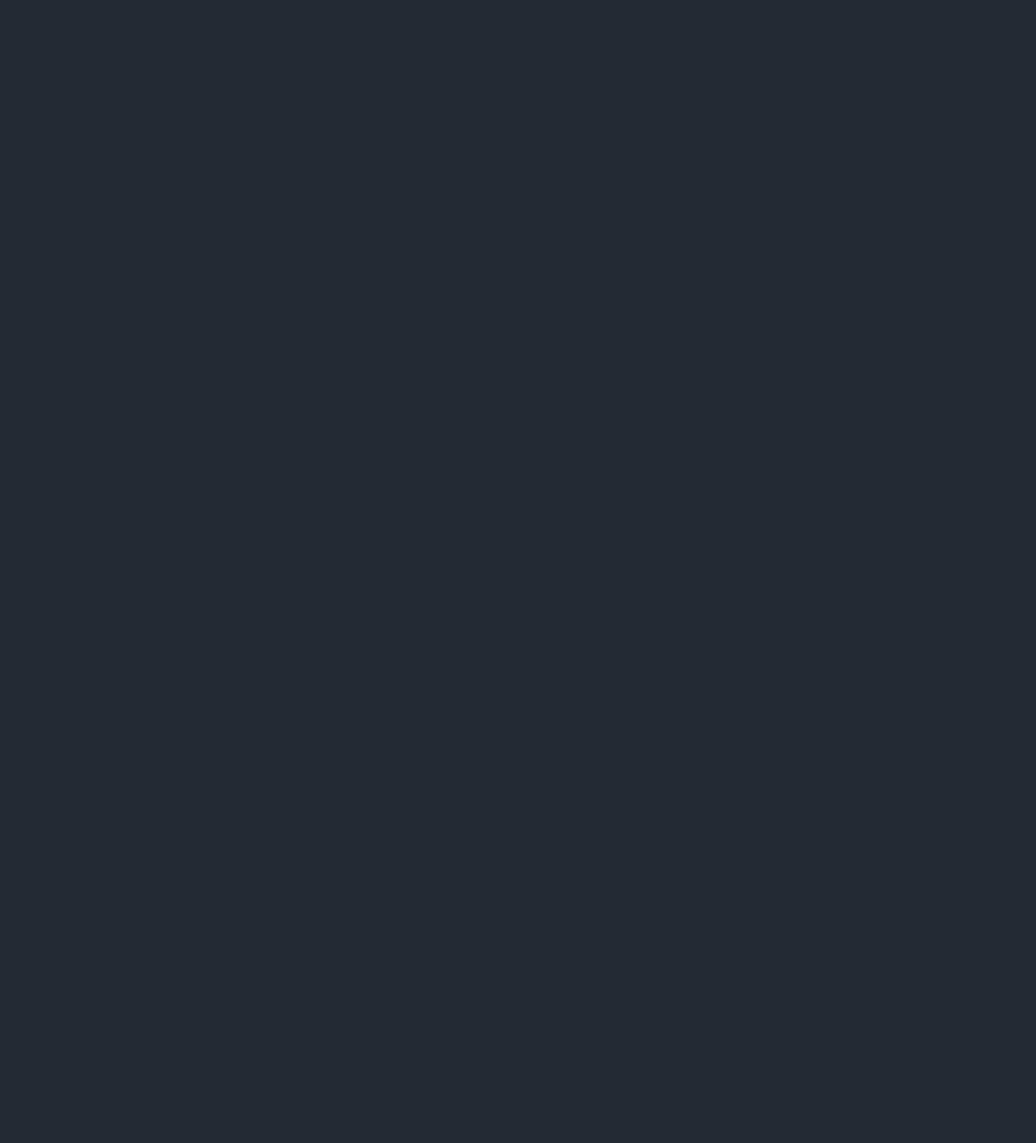
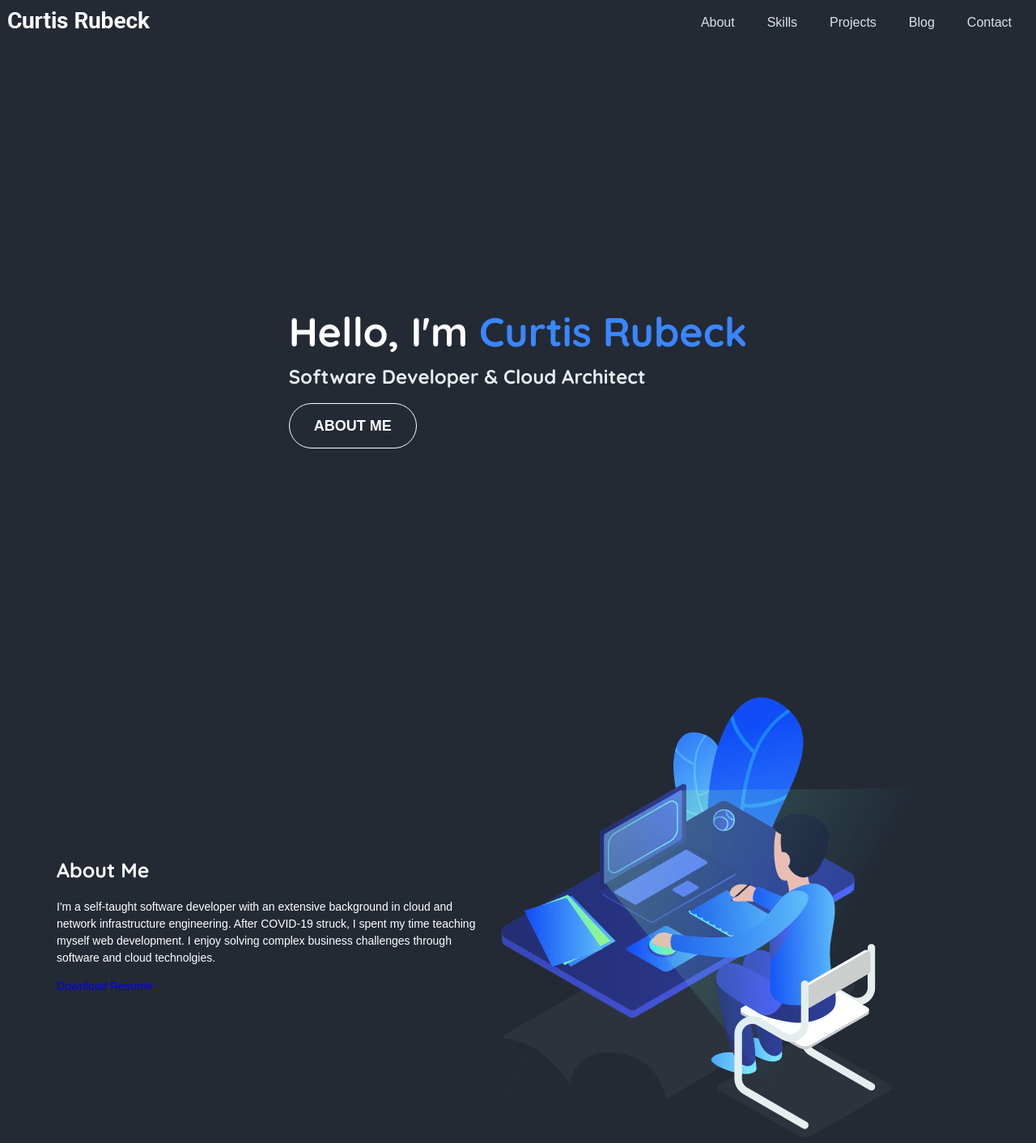
Before and after one commit to curtrube/static-site-template, a website: page index.html in a window 1280 px wide. Shown: the whole page at 81% size. Before the commit the page ends 800 px from the top, so only its background shows below. Drawn offline with nearby package versions, Linux system fonts and the light colour scheme.

Commit message:
added about me section

```diff
--- a/css/site.css
+++ b/css/site.css
@@ -17,7 +17,7 @@ html {
 body {
   background: var(--color-body);
   font-family: "Poppins", sans-serif;
-
+  color: #fff;
   font-size: 1.4rem;
   line-height: 1.5;
 }
@@ -29,6 +29,10 @@ h4,
 h5,
 h6 {
   font-family: "Quicksand", sans-serif;
+}
+
+h1 {
+  font-size: 2.5rem;
 }
 
 /* Links */
@@ -293,3 +297,7 @@ a {
 .card__body {
   margin: 0;
 }
+
+.about-me {
+  align-items: center;
+}
--- a/index.html
+++ b/index.html
@@ -17,6 +17,57 @@
     <link rel="stylesheet" href="./css/site.css" />
   </head>
   <body>
+    <nav class="nav collapsible">
+      <a class="nav__brand" href="#">
+        <img src="./img/curt_logo1.png" alt="" />
+      </a>
+      <svg class="icon icon--white nav__toggler">
+        <use xlink:href="./img/sprite.svg#menu"></use>
+      </svg>
+      <ul class="list nav__list collapsible__content">
+        <li class="nav__item"><a href="#">About</a></li>
+        <li class="nav__item"><a href="#">Skills</a></li>
+        <li class="nav__item"><a href="#">Projects</a></li>
+        <li class="nav__item"><a href="#">Blog</a></li>
+        <li class="nav__item"><a href="#">Contact</a></li>
+      </ul>
+    </nav>
+    <main>
+      <section>
+        <div class="hero">
+          <div>
+            <h1 class="hero__title">
+              Hello, I'm
+              <span style="color: #3a86ff">Curtis Rubeck</span>
+            </h1>
+            <h3 class="hero__title">Software Developer & Cloud Architect</h3>
+            <div class="hero__about">
+              <a href="#about" class="btn btn-secondary">About Me</a>
+            </div>
+          </div>
+        </div>
+      </section>
+      <section id="about">
+        <div class="container">
+          <div class="row about-me">
+            <div>
+              <h1>About Me</h1>
+              <p>
+                I'm a self-taught software developer with an extensive
+                background in cloud and network infrastructure engineering.
+                After COVID-19 struck, I spent my time teaching myself web
+                development. I enjoy solving complex business challenges through
+                software and cloud technolgies.
+              </p>
+              <a href="#"> Download Resume </a>
+            </div>
+            <div>
+              <img src="./img/about.png" alt="" />
+            </div>
+          </div>
+        </div>
+      </section>
+    </main>
     <script src="/js/site.js"></script>
   </body>
 </html>
```
Also changed, not shown: img/css.png (added), img/html.png (added), img/js.jpg (added).
